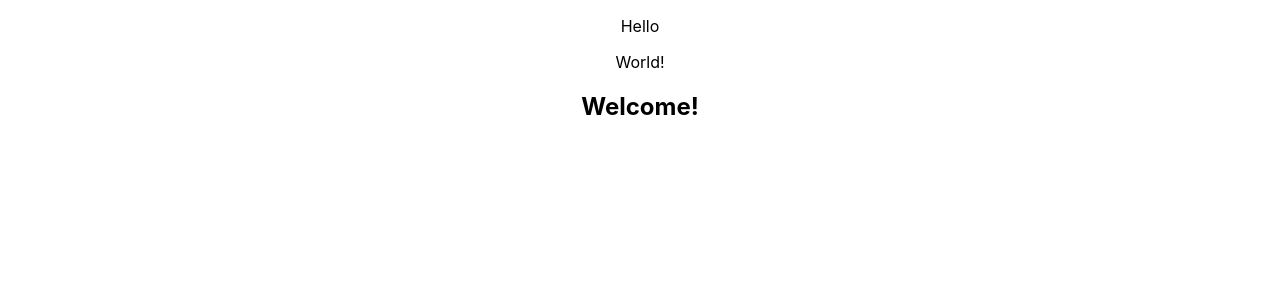
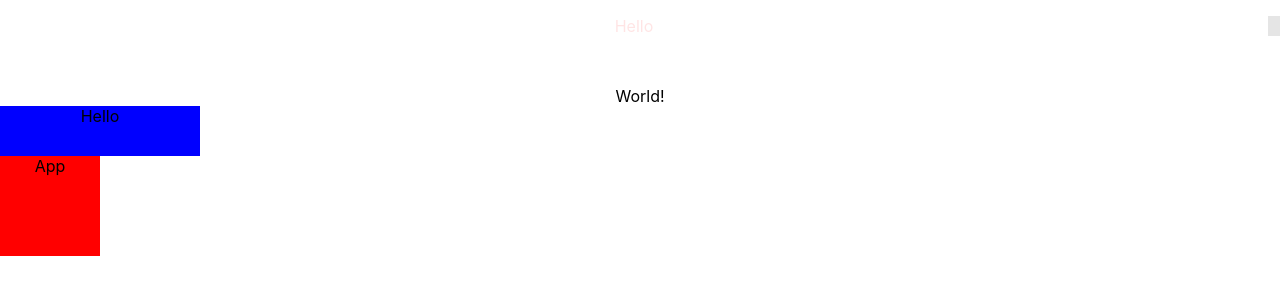
Before and after one commit to postforty/react-voca, a React (Create React App) app in the folder voca/: page / in a window 1280 px wide. Shown: the top 300 px of the page. Built offline with nearby package versions, Linux system fonts and the light colour scheme.

Commit message:
React JS #6 이벤트 처리(Handling Events) - 초보자를 위한 리액트 강좌

```diff
--- a/voca/src/App.js
+++ b/voca/src/App.js
@@ -1,12 +1,14 @@
 import "./App.css";
 import Hello from "./component/Hello";
-import Welcome from "./component/Welcome";
+// import Welcome from "./component/Welcome";
+import styles from "./App.module.css";
 
 function App() {
   return (
     <div className="App">
       <Hello />
-      <Welcome />
+      {/* <Welcome /> */}
+      <div className={styles.box}>App</div>
     </div>
   );
 }
--- /dev/null
+++ b/voca/src/App.module.css
@@ -0,0 +1,5 @@
+.box {
+  width: 100px;
+  height: 100px;
+  background-color: red;
+}
--- a/voca/src/component/Hello.js
+++ b/voca/src/component/Hello.js
@@ -1,9 +1,20 @@
 import World from "./World";
+import styles from "./Hello.module.css";
 
 const Hello = () => (
   <>
-    <p>Hello</p>
+    <p
+      style={{
+        color: "#f00",
+        borderRight: "12px solid #000",
+        marginBottom: "50px",
+        opacity: 0.1,
+      }}
+    >
+      Hello
+    </p>
     <World />
+    <div className={styles.box}>Hello</div>
   </>
 );
 export default Hello;
--- /dev/null
+++ b/voca/src/component/Hello.module.css
@@ -0,0 +1,5 @@
+.box {
+  width: 200px;
+  height: 50px;
+  background-color: blue;
+}
```
